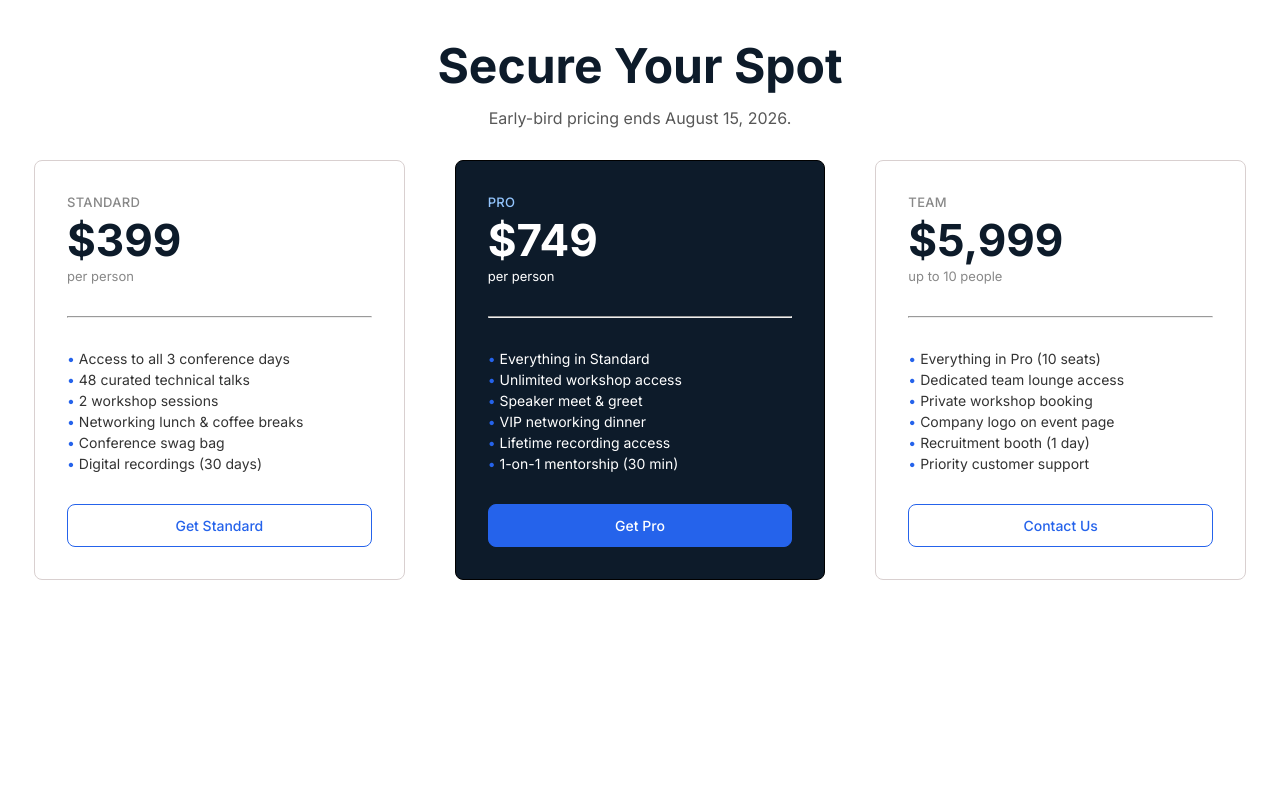
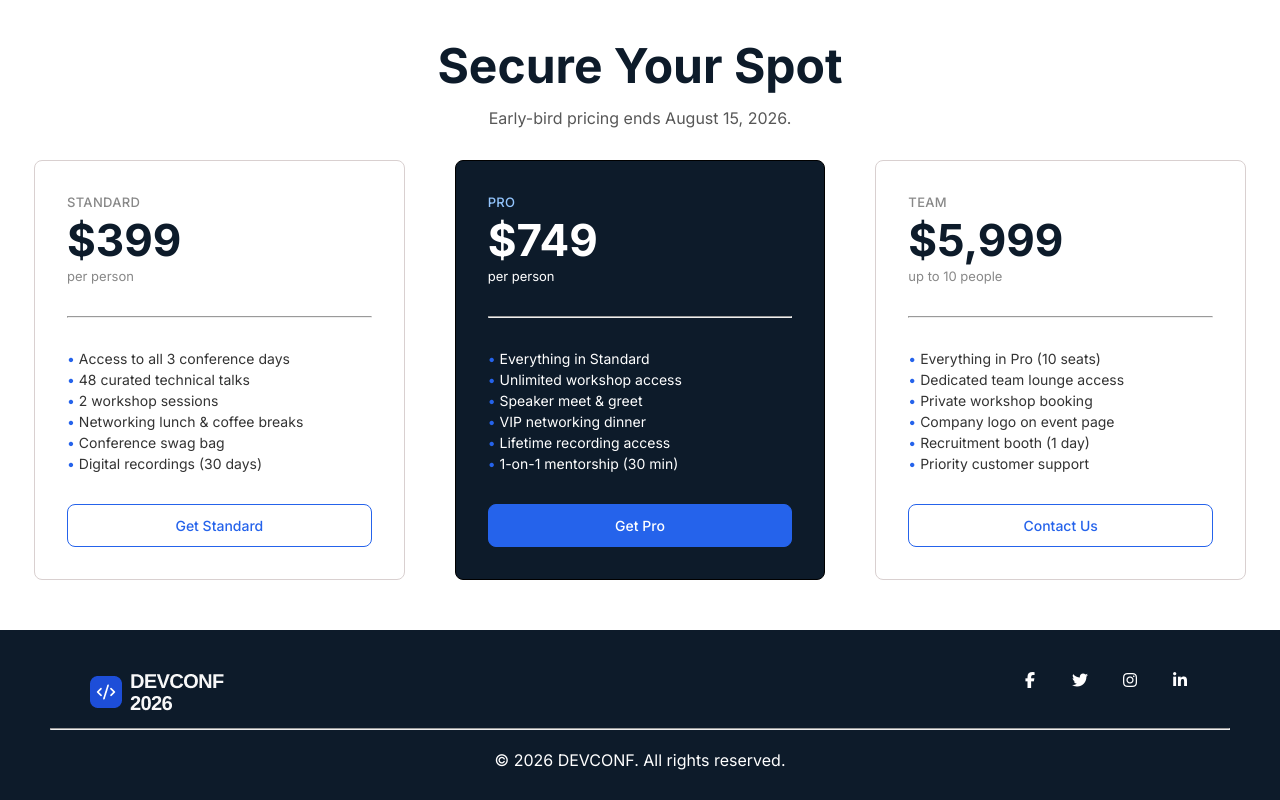
Before and after one commit to saiful2003s/assignment-01, a plain HTML site: page index.html in a window 1280 px wide. Shown: the part 1566-2366 px from the top of the page. Before the commit the page ends 2196 px from the top, so only its background shows below. Drawn offline with Linux system fonts and the light colour scheme.

Commit message:
90% completed the footer section

```diff
--- a/index.html
+++ b/index.html
@@ -168,6 +168,24 @@
         </div>
     </section>
 
+    <!-- footer section  -->
+
+    <footer class="footer-section">
+        <div class="container">
+            <div class="row">
+                <div><img src="./img/footer-logo.png" alt=""></div>
+                <ul>
+                    <li><i class="fa-brands fa-facebook-f"></i></li>
+                    <li><i class="fa-brands fa-twitter"></i></li>
+                    <li><i class="fa-brands fa-instagram"></i></li>
+                    <li><i class="fa-brands fa-linkedin-in"></i></li>
+                </ul>
+            </div>
+            <hr>
+            <div class="socket">© 2026 DEVCONF. All rights reserved.</div>
+        </div>
+    </footer>
+
 
 
 
--- a/style.css
+++ b/style.css
@@ -230,7 +230,7 @@
     margin-top: 30px;
 }
 
-.pricing-section .middle-box{
+.pricing-section .middle-box {
     background: #0D1B2A;
     border: 1px solid #000000;
     padding: 32px;
@@ -239,7 +239,7 @@
     border-radius: 8px;
 }
 
-.pricing-section .middle-box .child-box .p-1{
+.pricing-section .middle-box .child-box .p-1 {
     font-size: 13px;
     font-weight: 500;
     line-height: 19.5px;
@@ -247,13 +247,13 @@
     color: #93C5FD;
 }
 
-.pricing-section .middle-box .child-box .p-2{
+.pricing-section .middle-box .child-box .p-2 {
     font-size: 13px;
     line-height: 19.5px;
     color: #FFFFFF;
 }
 
-.pricing-section .middle-box .child-box h3{
+.pricing-section .middle-box .child-box h3 {
     font-size: 44px;
     font-weight: bold;
     line-height: 44px;
@@ -282,3 +282,29 @@
     width: 100%;
     margin-top: 30px;
 }
+
+/* footer section  */
+
+.footer-section {
+    background: #0D1B2A;
+    padding: 30px;
+}
+
+.footer-section .row {
+    display: flex;
+    justify-content: space-between;
+    padding: 10px 40px;
+}
+
+.footer-section ul {
+    list-style: none;
+    display: flex;
+    gap: 30px;
+    color: #ffffff;
+}
+
+.footer-section .socket {
+    text-align: center;
+    color: #ffffff;
+    padding-top: 20px;
+}
```
